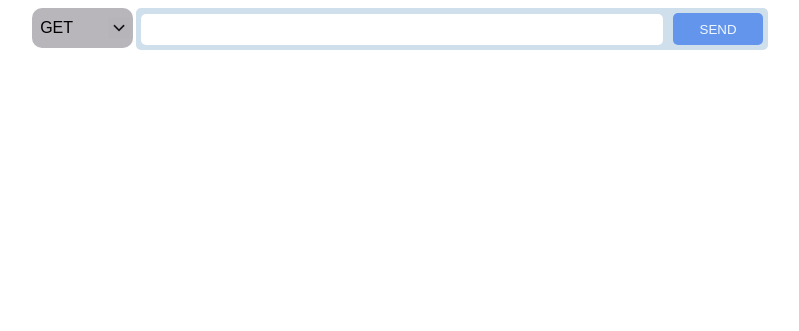
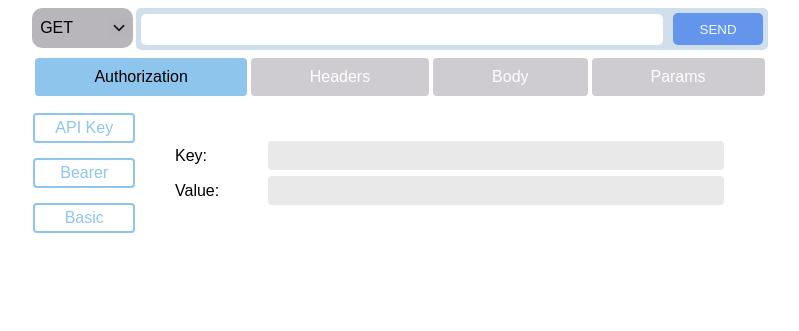
Before and after one commit to MalayP98/postman-frontend, a plain HTML site: page index.html in a window 1280 px wide. Shown: the whole page, without its empty margins (240-1039 px from the left). Drawn offline with Linux system fonts and the light colour scheme.

Commit message:
config area set

```diff
--- a/index.html
+++ b/index.html
@@ -32,7 +32,33 @@
         <button type="submit" class="common-button">SEND</button>
     </div>
 
-    <!-- <div class="additions"></div> -->
+    <div class="additions">
+        <div class="nav">
+            <div class="nav-item">Authorization</div>
+            <div class="nav-item">Headers</div>
+            <div class="nav-item">Body</div>
+            <div class="nav-item">Params</div>
+        </div>
+        <div class="config-area">
+            <div class="authorization">
+                <div class="auth-types">
+                    <div class="apikey auth-type">API Key</div>
+                    <div class="bearer auth-type">Bearer</div>
+                    <div class="basic auth-type">Basic</div>
+                </div>
+                <div class="apikeyinp">
+                    <div class="apikey-child">
+                        <div>Key:</div>
+                        <input class="apikey-inp" type="text">
+                    </div>
+                    <div class="apikey-child">
+                        <div>Value:</div>
+                        <input class="apikey-inp" type="text">
+                    </div>
+                </div>
+            </div>
+        </div>
+    </div>
 
 </body>
 <script src="index.js"></script>
--- a/index.js
+++ b/index.js
@@ -20,3 +20,16 @@ function selectMethod(value) {
     document.getElementById("method-selector").getElementsByTagName("p")[0].textContent = value;
     hideAndShowDropdown(document.getElementById("method-opt"));
 }
+
+function rgb(red, green, blue) {
+    return "rgb(" + red + ", " + green + ", " + blue + ")";
+}
+
+// default active tab will be Authorization
+var defaultConfigTab = document.getElementsByClassName("nav-item")[0]
+defaultConfigTab.style.backgroundColor = rgb(142, 197, 236);
+defaultConfigTab.style.color = rgb(0, 0, 0);
+console.log(document.getElementsByClassName("nav-item")[0]);
+
+// default auth type tab
+// var defaultAuthTypeTab = document.getElementsByClassName
--- a/style.css
+++ b/style.css
@@ -4,6 +4,7 @@ body{
     display: flex;
     justify-content: center;
     align-items: flex-start;
+    height: 40vh;
 }
 
 .request{
@@ -54,7 +55,9 @@ body{
  }
 
  #method-opt{
+     position: relative;
      display: none;
+     z-index: 1;
  }
 
 #method-opt ul{
@@ -69,6 +72,7 @@ body{
     margin: 2px 0px 2px 0px;
     border-radius: 10px;
     cursor: pointer;
+    box-shadow: 2px;
 }
 
 #method-opt li:hover{
@@ -90,8 +94,85 @@ body{
 .additions{
     position: absolute;
     bottom: 0;
-    background-color: rgb(188, 162, 212);
-    width: 40vw;
-    height: 10vh;
+    width: 58%;
+    height: 85%;
+}
 
+.nav{
+    display: flex;
+    justify-content: center;
+    align-items: flex-start;
 }
+
+.nav-item{
+    background-color: rgb(206, 203, 209);
+    border-radius: 4px;
+    padding: 10px;
+    text-align: center;
+    margin: 2px;
+    color: rgb(253, 253, 253);
+    flex-grow: 1;
+}
+
+.nav-item:hover{
+    background-color: rgb(164, 162, 166);
+    color: rgb(0, 0, 0);
+}
+
+.authorization{
+    position: relative;
+    display: flex;
+    align-content: center;
+    justify-content: space-between;
+}
+
+.auth-types{
+    position: relative;
+    display: flex;
+    flex-direction: column;
+    justify-content: space-evenly;
+    align-content: center;
+}
+
+.auth-type{
+    width: 7vw;
+    border-style: solid;
+    border-color: rgb(142, 197, 236);
+    border-radius: 4px;
+    border-width: 2px;
+    color: rgb(142, 197, 236);
+    text-align: center;
+    padding: 4px;
+    flex: 0 1 auto;
+}
+
+.auth-type:hover{
+    background-color: rgb(142, 197, 236);
+    color: white;
+}
+
+.apikeyinp{
+    position: relative;
+    display: flex;
+    flex-grow: 1;
+    flex-direction: column;
+    justify-content: center;
+    align-content: center;
+    padding: 40px;
+}
+
+.apikey-child{
+    display: flex;
+    justify-content: space-between;
+    align-items: center;
+}
+
+.apikey-inp{
+    position: relative;
+    width: 80%;
+    border-radius: 4px;
+    border: none;
+    background-color: rgb(233, 233, 233);
+    margin: 3px;
+    padding: 7px;
+}
```
